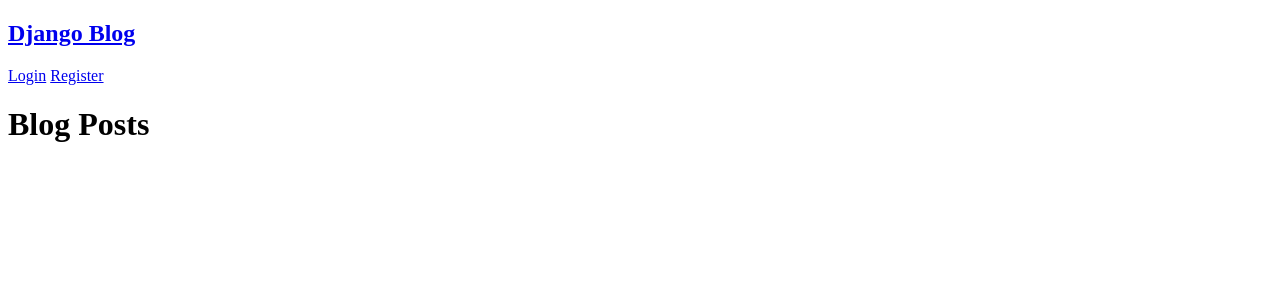
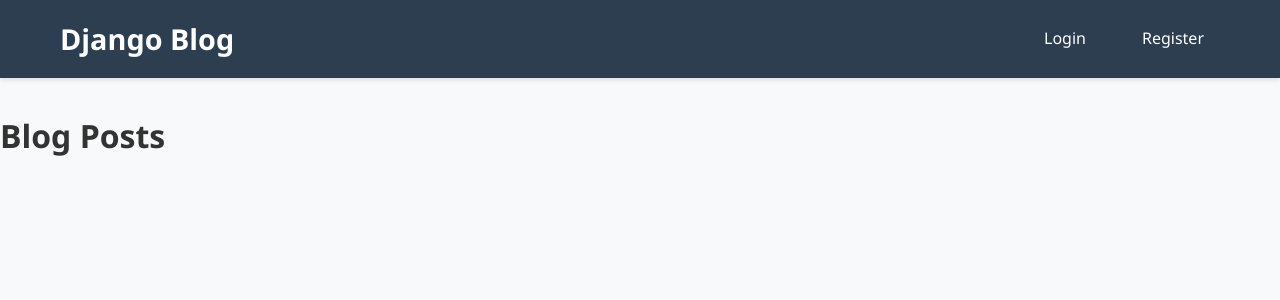
Before and after one commit to ShabanHidaayah/Alx_DjangoLearnLab, a Django app: template django_blog/templates/blog/post_list.html in a window 1280 px wide. Shown: the top 300 px of the page. Run offline with Django 4.2, Linux system fonts and the light colour scheme; the template is opened without the code that fills it, so the values that code supplies are empty.

Commit message:
Update style.css

```diff
--- a/django_blog/static/css/style.css
+++ b/django_blog/static/css/style.css
@@ -1,89 +1,132 @@
-/* Authentication Styles */
-.auth-container {
-    max-width: 400px;
-    margin: 50px auto;
-    padding: 30px;
-    background: white;
-    border-radius: 8px;
-    box-shadow: 0 2px 10px rgba(0,0,0,0.1);
+/* Base Styles */
+* {
+    margin: 0;
+    padding: 0;
+    box-sizing: border-box;
 }
 
-.auth-form {
-    width: 100%;
+body {
+    font-family: 'Segoe UI', Tahoma, Geneva, Verdana, sans-serif;
+    line-height: 1.6;
+    color: #333;
+    background-color: #f8f9fa;
 }
 
-.form-group {
-    margin-bottom: 20px;
+.container {
+    max-width: 1200px;
+    margin: 0 auto;
+    padding: 0 20px;
 }
 
-.form-group label {
-    display: block;
-    margin-bottom: 5px;
-    font-weight: bold;
-    color: #333;
+/* Header and Navigation */
+header {
+    background: #2c3e50;
+    color: white;
+    padding: 1rem 0;
+    box-shadow: 0 2px 5px rgba(0,0,0,0.1);
 }
 
-.form-group input {
-    width: 100%;
-    padding: 10px;
-    border: 1px solid #ddd;
-    border-radius: 4px;
-    font-size: 16px;
+nav {
+    display: flex;
+    justify-content: space-between;
+    align-items: center;
+    max-width: 1200px;
+    margin: 0 auto;
+    padding: 0 20px;
 }
 
-.form-group input:focus {
-    border-color: #007bff;
-    outline: none;
+nav h1 a {
+    color: white;
+    text-decoration: none;
+    font-size: 1.8rem;
 }
 
-.btn {
-    padding: 12px 24px;
-    border: none;
-    border-radius: 4px;
-    cursor: pointer;
-    font-size: 16px;
-    width: 100%;
+.nav-links {
+    display: flex;
+    align-items: center;
+    gap: 1.5rem;
 }
 
-.btn-primary {
-    background: #007bff;
+.nav-links a {
     color: white;
+    text-decoration: none;
+    padding: 0.5rem 1rem;
+    border-radius: 4px;
+    transition: background-color 0.3s;
 }
 
-.btn-primary:hover {
-    background: #0056b3;
+.nav-links a:hover {
+    background-color: #34495e;
 }
 
-.auth-links {
-    text-align: center;
-    margin-top: 20px;
+.nav-links span {
+    color: #ecf0f1;
 }
 
-.auth-links a {
-    color: #007bff;
-    text-decoration: none;
+/* Search Form */
+.search-form {
+    display: flex;
+    margin-right: 1rem;
 }
 
-.error {
-    color: #dc3545;
-    font-size: 14px;
-    margin-top: 5px;
+.search-form input {
+    padding: 0.5rem;
+    border: 1px solid #ddd;
+    border-radius: 4px 0 0 4px;
+    border-right: none;
 }
 
+.search-form button {
+    padding: 0.5rem 1rem;
+    background: #3498db;
+    color: white;
+    border: none;
+    border-radius: 0 4px 4px 0;
+    cursor: pointer;
+}
+
+/* Main Content */
+main {
+    padding: 2rem 0;
+    min-height: calc(100vh - 140px);
+}
+
+/* Alert Messages */
 .alert {
-    padding: 15px;
-    margin-bottom: 20px;
+    padding: 1rem;
+    margin: 1rem 0;
     border-radius: 4px;
+    border: 1px solid transparent;
 }
 
 .alert-success {
     background: #d4edda;
     color: #155724;
-    border: 1px solid #c3e6cb;
+    border-color: #c3e6cb;
 }
 
 .alert-error {
     background: #f8d7da;
     color: #721c24;
-    border: 1px solid #f5c6cb;
+    border-color: #f5c6cb;
 }
+
+/* Blog Post Styles */
+.post {
+    background: white;
+    padding: 1.5rem;
+    margin-bottom: 1rem;
+    border-radius: 8px;
+    box-shadow: 0 2px 5px rgba(0,0,0,0.1);
+}
+
+.post h3 {
+    margin-top: 0;
+    color: #2c3e50;
+}
+
+.post-meta {
+    color: #7f8c8d;
+    font-size: 0.9rem;
+    margin-bottom: 1rem;
+}
```
